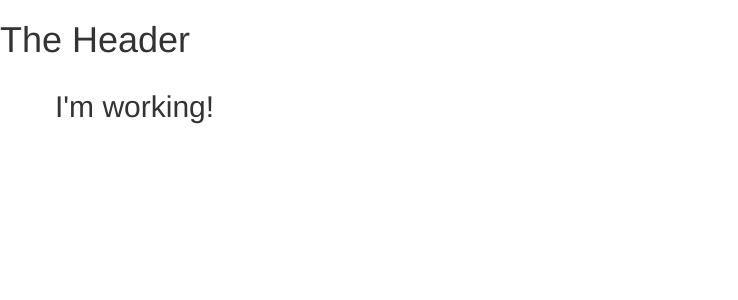
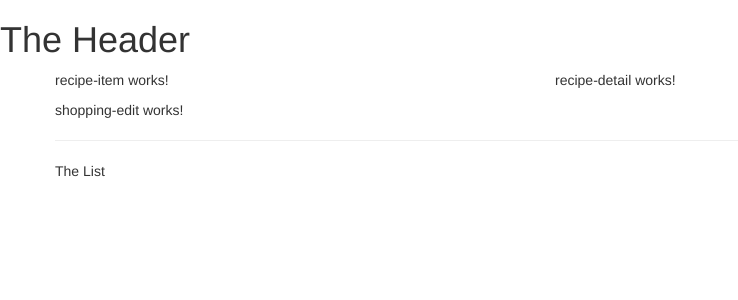
Before and after one commit to alexandrupp/angularShoppingList, an Angular app: page / in a window 1280 px wide. Shown: the top 300 px of the page, without its empty margins (0-738 px from the left). Built offline with nearby package versions, Linux system fonts and the light colour scheme.

Commit message:
6. Using The Components

```diff
--- a/src/app/app.component.html
+++ b/src/app/app.component.html
@@ -2,7 +2,8 @@
 <div class="container">
     <div class="row">
         <div class="com-md-12">
-            <h2>I'm working!</h2>
+            <app-recipes></app-recipes>
+            <app-shopping-list></app-shopping-list>
         </div>
     </div>
 </div>
--- a/src/app/recipes/recipe-list/recipe-list.component.html
+++ b/src/app/recipes/recipe-list/recipe-list.component.html
@@ -1 +1 @@
-<p>recipe-list works!</p>
+<app-recipe-item></app-recipe-item>
--- a/src/app/recipes/recipes.component.html
+++ b/src/app/recipes/recipes.component.html
@@ -1 +1,8 @@
-<p>recipes works!</p>
+<div class="row">
+    <div class="col-md-5">
+        <app-recipe-list></app-recipe-list>
+    </div>
+    <div class="col-md-7">
+        <app-recipe-detail></app-recipe-detail>
+    </div>
+</div>
--- a/src/app/shopping-list/shopping-list.component.html
+++ b/src/app/shopping-list/shopping-list.component.html
@@ -1 +1,7 @@
-<p>shopping-list works!</p>
+<div class="row">
+    <div class="col-xs-10">
+        <app-shopping-edit></app-shopping-edit>
+        <hr>
+        <p>The List</p>
+    </div>
+</div>
```
